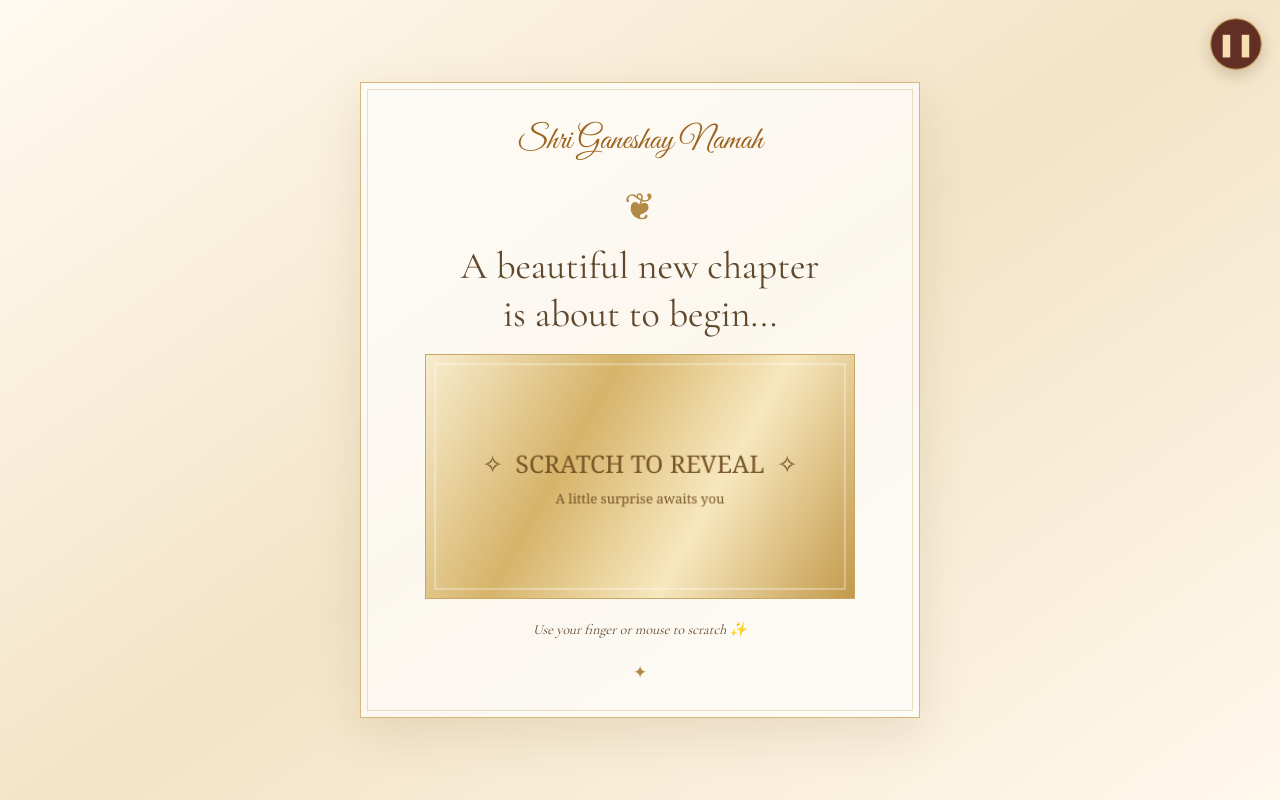
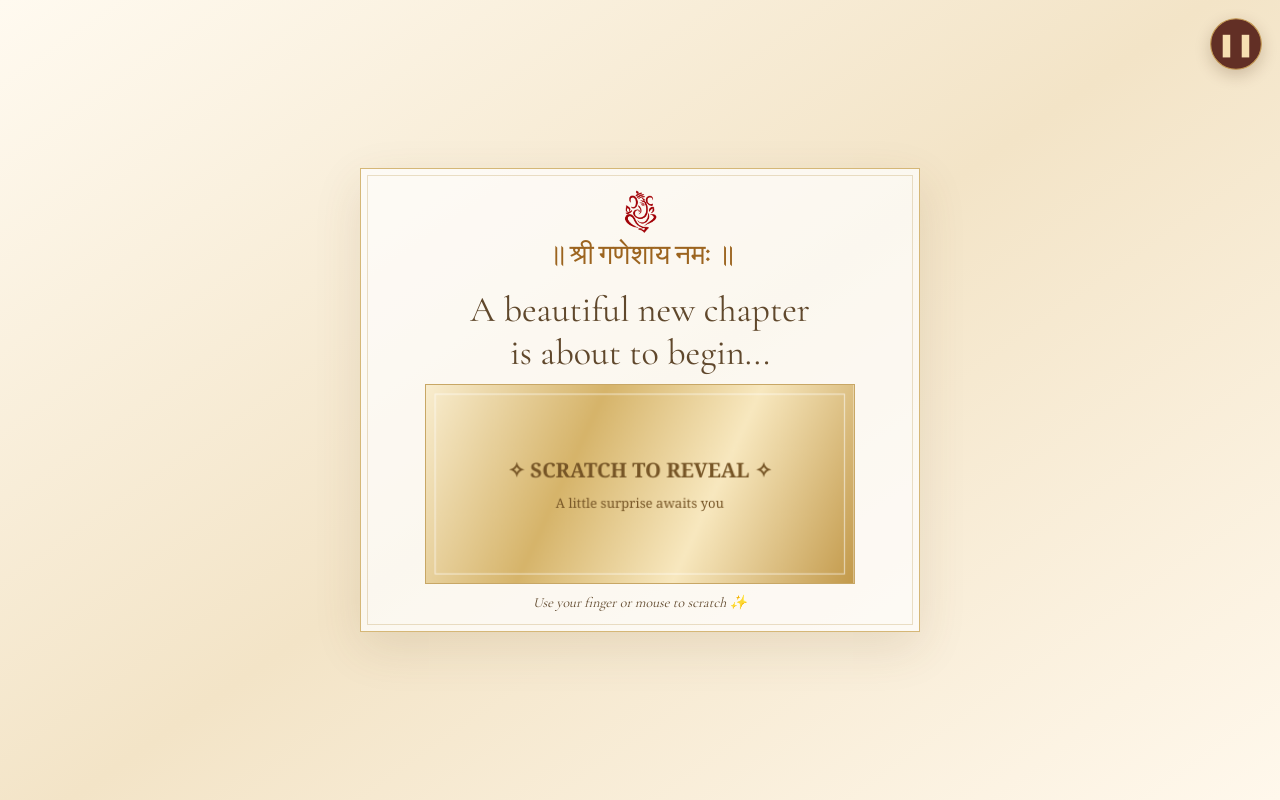
Before and after one commit to ForeverUs29/wedding-invite, a React (Vite) app: page / in a window 1280 px wide. Both pictures are taken after a click on the button "Open wedding invitation". Built offline with nearby package versions, Linux system fonts and the light colour scheme.

Commit message:
Update wedding invitation

```diff
--- a/src/components/ScratchReveal.jsx
+++ b/src/components/ScratchReveal.jsx
@@ -7,64 +7,115 @@ function ScratchReveal({ onContinue }) {
   const scratchCount = useRef(0);
   const [revealed, setRevealed] = useState(false);
 
+  useEffect(() => {
+    if (revealed) return;
 
-  useEffect(() => {
     const canvas = canvasRef.current;
     if (!canvas) return;
 
+    const drawCanvas = () => {
       const rect = canvas.getBoundingClientRect();
-    canvas.width = rect.width;
-    canvas.height = rect.height;
+
+      if (!rect.width || !rect.height) return;
+
+      const dpr = window.devicePixelRatio || 1;
+
+      canvas.width = Math.round(rect.width * dpr);
+      canvas.height = Math.round(rect.height * dpr);
 
       const ctx = canvas.getContext("2d");
       if (!ctx) return;
 
+      ctx.setTransform(dpr, 0, 0, dpr, 0, 0);
+
+      const width = rect.width;
+      const height = rect.height;
+
       const gradient = ctx.createLinearGradient(
-      0, 0, canvas.width, canvas.height
+        0,
+        0,
+        width,
+        height
       );
+
       gradient.addColorStop(0, "#f9edcf");
       gradient.addColorStop(0.35, "#d6b46a");
       gradient.addColorStop(0.65, "#f8e8bf");
       gradient.addColorStop(1, "#c39a4b");
 
       ctx.fillStyle = gradient;
-    ctx.fillRect(0, 0, canvas.width, canvas.height);
+      ctx.fillRect(0, 0, width, height);
 
       ctx.strokeStyle = "rgba(255,255,255,0.65)";
       ctx.lineWidth = 1;
-    ctx.strokeRect(9, 9, canvas.width - 18, canvas.height - 18);
+      ctx.strokeRect(
+        9,
+        9,
+        width - 18,
+        height - 18
+      );
 
       ctx.fillStyle = "#765526";
       ctx.textAlign = "center";
       ctx.textBaseline = "middle";
-    ctx.font = "24px Georgia, serif";
-    ctx.fillText("✧  SCRATCH TO REVEAL  ✧", canvas.width / 2, canvas.height / 2 - 10);
+
+      ctx.font = `bold ${Math.min(
+        20,
+        Math.max(13, width / 19)
+      )}px Georgia, serif`;
+
+      ctx.fillText(
+        "✧ SCRATCH TO REVEAL ✧",
+        width / 2,
+        height / 2 - 12
+      );
 
       ctx.font = "13px Georgia, serif";
-    ctx.fillText("A little surprise awaits you", canvas.width / 2, canvas.height / 2 + 23);
-  }, []);
+
+      ctx.fillText(
+        "A little surprise awaits you",
+        width / 2,
+        height / 2 + 20
+      );
+    };
+
+    drawCanvas();
+
+    const observer = new ResizeObserver(drawCanvas);
+    observer.observe(canvas);
+
+    return () => observer.disconnect();
+  }, [revealed]);
 
   const scratch = (event) => {
     const canvas = canvasRef.current;
+
     if (!canvas || revealed) return;
 
     const ctx = canvas.getContext("2d");
     if (!ctx) return;
 
     const rect = canvas.getBoundingClientRect();
+
+    const dpr = window.devicePixelRatio || 1;
+
     const x = event.clientX - rect.left;
     const y = event.clientY - rect.top;
 
     ctx.globalCompositeOperation = "destination-out";
+
     ctx.beginPath();
-    ctx.arc(x, y, 24, 0, Math.PI * 2);
+    ctx.arc(x, y, 25, 0, Math.PI * 2);
     ctx.fill();
 
     scratchCount.current += 1;
 
     if (scratchCount.current % 8 === 0) {
       const pixels = ctx.getImageData(
-        0, 0, canvas.width, canvas.height
+        0,
+        0,
+        canvas.width,
+        canvas.height
       ).data;
 
       let transparent = 0;
@@ -72,10 +123,16 @@ function ScratchReveal({ onContinue }) {
 
       for (let i = 3; i < pixels.length; i += 32) {
         total++;
-        if (pixels[i] < 50) transparent++;
+
+        if (pixels[i] < 50) {
+          transparent++;
+        }
       }
 
-      if (total > 0 && transparent / total > 0.38) {
+      if (
+        total > 0 &&
+        transparent / total > 0.38
+      ) {
         setRevealed(true);
       }
     }
@@ -83,12 +140,18 @@ function ScratchReveal({ onContinue }) {
 
   const startScratch = (event) => {
     isScratching.current = true;
-    event.currentTarget.setPointerCapture?.(event.pointerId);
+
+    event.currentTarget.setPointerCapture?.(
+      event.pointerId
+    );
+
     scratch(event);
   };
 
   const moveScratch = (event) => {
-    if (isScratching.current) scratch(event);
+    if (isScratching.current) {
+      scratch(event);
+    }
   };
 
   const stopScratch = () => {
@@ -96,30 +159,27 @@ function ScratchReveal({ onContinue }) {
   };
 
   return (
-    <section className="scratch-reveal-page" style={styles.page}>
+    <section
+      className="scratch-reveal-page"
+      style={styles.page}
+    >
+      <div style={styles.card}>
 
-     <div style={styles.card}>
-<p
-  style={{
-    fontFamily: "'Great Vibes', 'Brush Script MT', cursive",
-    fontSize: "clamp(22px, 5vw, 32px)",
-    fontWeight: "400",
-    color: "#9C641F",
-    letterSpacing: "0px",
-    textAlign: "center",
-    margin: "0 auto 20px",
-    lineHeight: "1.5",
-    width: "100%",
-    maxWidth: "100%",
-    boxSizing: "border-box",
-    overflowWrap: "break-word",
-    padding: "0 8px",
-  }}
->
-  Shri Ganeshay Namah
+        {/* SMALL BAPPA IMAGE */}
+
+        <div style={styles.ganeshSection}>
+          <img
+            src="/bappa.png"
+            alt="Shree Ganesh"
+            style={styles.bappaImage}
+          />
+
+          <p style={styles.ganeshText}>
+            ॥ श्री गणेशाय नमः ॥
           </p>
+        </div>
 
-  <div style={styles.ornament}>❦</div>
+        {/* HEADING */}
 
         <h2 style={styles.heading}>
           A beautiful new chapter
@@ -127,13 +187,22 @@ function ScratchReveal({ onContinue }) {
           is about to begin...
         </h2>
 
-
+        {/* SCRATCH AREA */}
 
         <div style={styles.scratchArea}>
+
           <div style={styles.hiddenMessage}>
-  <h3 style={styles.names}>Riya &amp; Hardik</h3>
-  <div style={styles.divider}>✧ ❦ ✧</div>
-  <p style={styles.weddingText}>ARE GETTING MARRIED!</p>
+            <h3 style={styles.names}>
+              Riya &amp; Hardik
+            </h3>
+
+            <div style={styles.divider}>
+              ✧ ✧
+            </div>
+
+            <p style={styles.weddingText}>
+              ARE GETTING MARRIED!
+            </p>
           </div>
 
           {!revealed && (
@@ -144,9 +213,12 @@ function ScratchReveal({ onContinue }) {
               onPointerMove={moveScratch}
               onPointerUp={stopScratch}
               onPointerCancel={stopScratch}
+              onLostPointerCapture={stopScratch}
             />
           )}
         </div>
+
+        {/* REVEAL BUTTON OR HINT */}
 
         {revealed ? (
           <div style={styles.revealActions}>
@@ -154,15 +226,20 @@ function ScratchReveal({ onContinue }) {
               A new journey, a lifetime of love. ❤️
             </p>
 
-            <button style={styles.button} onClick={onContinue}>
-              Open Your Invitation &nbsp; →
+            <button
+              type="button"
+              style={styles.button}
+              onClick={onContinue}
+            >
+              Open Your Invitation →
             </button>
           </div>
         ) : (
-          <p style={styles.hint}>Use your finger or mouse to scratch ✨</p>
+          <p style={styles.hint}>
+            Use your finger or mouse to scratch ✨
+          </p>
         )}
 
-        <div style={styles.footerOrnament}>✦</div>
       </div>
     </section>
   );
@@ -172,58 +249,80 @@ const styles = {
   page: {
     boxSizing: "border-box",
     width: "100%",
-    minHeight: "100vh",
-    padding: "48px 18px",
+    minHeight: "100dvh",
+    padding: "10px 12px",
     display: "flex",
     justifyContent: "center",
     alignItems: "center",
-    background: "linear-gradient(145deg, #fffaf0, #f3e4c7, #fff8ec)",
-    fontFamily: "'Cormorant Garamond', Georgia, serif",
+    overflowY: "auto",
+    background:
+      "linear-gradient(145deg, #fffaf0, #f3e4c7, #fff8ec)",
+    fontFamily:
+      "'Cormorant Garamond', Georgia, serif",
     color: "#60482c",
   },
+
   card: {
     boxSizing: "border-box",
     width: "100%",
     maxWidth: "560px",
-    padding: "34px 22px",
+    padding: "clamp(12px, 2.5dvh, 24px) 16px",
     textAlign: "center",
     background: "rgba(255,255,255,0.72)",
     border: "1px solid #d5b777",
     outline: "1px solid rgba(181,143,70,0.28)",
     outlineOffset: "-8px",
-    boxShadow: "0 16px 45px rgba(104,75,35,0.12)",
+    boxShadow:
+      "0 16px 45px rgba(104,75,35,0.12)",
   },
-  ornament: {
-    fontSize: "38px",
-    color: "#b28a45",
-    marginBottom: "12px",
+
+  ganeshSection: {
+    display: "flex",
+    flexDirection: "column",
+    alignItems: "center",
+    justifyContent: "center",
+    gap: "3px",
+    marginBottom: "clamp(6px, 1.5dvh, 12px)",
   },
-  eyebrow: {
-    fontSize: "11px",
-    letterSpacing: "3px",
-    margin: "0 0 18px",
+
+  bappaImage: {
+    display: "block",
+    width: "clamp(38px, 6dvh, 55px)",
+    height: "clamp(38px, 6dvh, 55px)",
+    objectFit: "contain",
+    margin: "0 auto",
+    flexShrink: 0,
   },
+
+  ganeshText: {
+    fontFamily:
+      "'Great Vibes', 'Brush Script MT', cursive",
+    fontSize: "clamp(19px, 4.5vw, 28px)",
+    fontWeight: 400,
+    color: "#9C641F",
+    textAlign: "center",
+    margin: 0,
+    lineHeight: 1.3,
+  },
+
   heading: {
     fontWeight: 400,
-    fontSize: "clamp(27px, 6vw, 38px)",
-    lineHeight: 1.25,
-    margin: "0 0 16px",
+    fontSize: "clamp(24px, 5vw, 36px)",
+    lineHeight: 1.2,
+    margin: "0 0 10px",
   },
-  description: {
-    fontSize: "16px",
-    lineHeight: 1.7,
-    margin: "0 auto 25px",
-  },
+
   scratchArea: {
     position: "relative",
     width: "100%",
     maxWidth: "430px",
-    height: "245px",
+    height: "clamp(130px, 25dvh, 220px)",
     margin: "0 auto",
     border: "1px solid #c8a765",
     background: "#fffaf0",
     overflow: "hidden",
   },
+
   hiddenMessage: {
     position: "absolute",
     inset: 0,
@@ -234,37 +333,28 @@ const styles = {
     padding: "12px",
     boxSizing: "border-box",
   },
-  smallLabel: {
-    fontSize: "10px",
-    letterSpacing: "2px",
-  },
+
   names: {
-    fontFamily: "'Great Vibes', 'Brush Script MT', cursive",
-    fontSize: "clamp(35px, 8vw, 49px)",
+    fontFamily:
+      "'Great Vibes', 'Brush Script MT', cursive",
+    fontSize: "clamp(32px, 7vw, 49px)",
     fontWeight: 400,
-    margin: "10px 0",
+    margin: "5px 0",
     color: "#9a7138",
   },
+
   divider: {
     color: "#b18a48",
-    fontSize: "19px",
-    margin: "2px 0 7px",
+    fontSize: "17px",
+    margin: "2px 0 5px",
   },
+
   weddingText: {
-    fontSize: "13px",
-    letterSpacing: "2px",
+    fontSize: "12px",
+    letterSpacing: "1.5px",
     margin: "5px 0",
   },
-  date: {
-    fontSize: "17px",
-    letterSpacing: "2px",
-    margin: "10px 0 4px",
-  },
-  place: {
-    fontSize: "12px",
-    letterSpacing: "3px",
-    margin: "3px 0",
-  },
+
   canvas: {
     position: "absolute",
     inset: 0,
@@ -273,35 +363,38 @@ const styles = {
     cursor: "crosshair",
     touchAction: "none",
   },
+
   hint: {
     fontSize: "14px",
     fontStyle: "italic",
-    margin: "22px 0 8px",
+    margin: "10px 0 0",
   },
+
   revealActions: {
-    marginTop: "22px",
+    marginTop: "10px",
   },
+
   congratulations: {
-    fontSize: "17px",
+    fontSize: "15px",
     fontStyle: "italic",
-    marginBottom: "20px",
+    margin: "0 0 10px",
   },
+
   button: {
     display: "inline-block",
-    padding: "14px 22px",
+    padding: "11px 20px",
     border: "1px solid #b28a45",
-    background: "linear-gradient(135deg, #c6a15b, #a77a35)",
+    borderRadius: "4px",
+    background:
+      "linear-gradient(135deg, #c6a15b, #a77a35)",
     color: "#fffdf7",
     fontFamily: "inherit",
-    fontSize: "16px",
+    fontSize: "15px",
+    fontWeight: 700,
     letterSpacing: "0.5px",
     cursor: "pointer",
-    boxShadow: "0 5px 15px rgba(120,83,29,0.16)",
-  },
-  footerOrnament: {
-    marginTop: "24px",
-    fontSize: "17px",
-    color: "#b28a45",
+    boxShadow:
+      "0 5px 15px rgba(120,83,29,0.16)",
   },
 };
 
--- a/src/components/WeddingJourney.jsx
+++ b/src/components/WeddingJourney.jsx
@@ -2,6 +2,19 @@
 import { useRef, useState } from "react";
 import "./WeddingJourney.css";
 import WeddingCountdown from "./WeddingCountdown";
+
+// Bappa image used at the top of each invitation page
+function BappaBlessing() {
+  return (
+    <div className="royal-bappa-blessing">
+      <img
+        src="/bappa.png"
+        alt="Shree Ganesh"
+        className="royal-bappa-image"
+      />
+    </div>
+  );
+}
 
 const events = [
   {
@@ -84,18 +97,14 @@ export default function WeddingJourney() {
       {/* Decorative border */}
       <div className="royal-border" aria-hidden="true" />
 
-      {/* WELCOME — CUSTOM LOGO */}
+      {/* WELCOME SCREEN */}
       {screen === "welcome" && (
         <section className="royal-screen royal-welcome">
-
-
-
           <img
             src="/wedding-logo.png"
             alt="Riya and Hardik wedding logo — #dilHARIYA"
             className="royal-logo"
           />
-
 
           <button
             className="royal-button"
@@ -109,13 +118,11 @@ export default function WeddingJourney() {
       {/* MEET THE FAMILIES */}
       {screen === "families" && (
         <section className="royal-screen royal-families">
-          <div className="royal-ornament">✧ ❦ ✧</div>
+          <BappaBlessing />
 
           <p className="royal-eyebrow">
             WITH THE BLESSINGS &amp; LOVE OF OUR FAMILIES
           </p>
-
-          <h1 className="royal-heading">A Sacred Union</h1>
 
           <div className="royal-family-details">
             <h2 className="royal-person-name">Riya</h2>
@@ -123,11 +130,15 @@ export default function WeddingJourney() {
             <p className="royal-relation">
               Granddaughter of
             </p>
+
             <p className="royal-family-name">
-             Late Smt. Parvati Devi & Late Shri B.L. Yadav
+              Late Smt. Parvati Devi &amp; Late Shri B.L. Yadav
             </p>
 
-            <p className="royal-relation">Daughter of</p>
+            <p className="royal-relation">
+              Daughter of
+            </p>
+
             <p className="royal-family-name">
               Mrs. Meena Yadav and Mr. Sanjay Yadav
             </p>
@@ -140,23 +151,29 @@ export default function WeddingJourney() {
               is all set to tie the knot with
             </p>
 
-            <h2 className="royal-person-name">Hardik</h2>
+            <h2 className="royal-person-name">
+              Hardik
+            </h2>
 
             <p className="royal-relation">
               Grandson of
             </p>
+
             <p className="royal-family-name">
               Groom's Grandparents' Names
             </p>
 
-            <p className="royal-relation">Son of</p>
+            <p className="royal-relation">
+              Son of
+            </p>
+
             <p className="royal-family-name">
               Groom's Parents' Names
             </p>
           </div>
 
           <p className="royal-description">
-            Together with our families, we joyfully invite you
+            We joyfully invite you
             to celebrate this beautiful beginning.
           </p>
 
@@ -176,10 +193,10 @@ export default function WeddingJourney() {
         </section>
       )}
 
-      {/* ALL FOUR EVENTS ON ONE PAGE */}
+      {/* ALL FOUR CELEBRATIONS */}
       {screen === "celebrations" && (
         <section className="royal-screen royal-celebrations">
-          <div className="royal-ornament">✧ ∞ ✧</div>
+          <BappaBlessing />
 
           <p className="royal-eyebrow">
             #dilHARIYA
@@ -188,7 +205,6 @@ export default function WeddingJourney() {
           <h1 className="royal-heading">
             The Wedding Celebrations
           </h1>
-
 
           <p className="royal-event-instruction">
             Tap any celebration to open its invitation
@@ -209,9 +225,7 @@ export default function WeddingJourney() {
                   {event.title}
                 </span>
 
-                <span className="royal-tile-date">
-                  {event.date}
-                </span>
+
 
                 <span className="royal-tile-action">
                   View Invitation →
@@ -239,18 +253,13 @@ export default function WeddingJourney() {
       {/* FINAL WISHES */}
       {screen === "wishes" && (
         <section className="royal-screen royal-wishes">
-
           <div className="final-invitation-content">
-
-  <div className="final-floral-symbol">
-    ❀ ✦ ❀
-  </div>
+            <BappaBlessing />
 
             <h1 className="final-blessing-heading">
-    Your presence, love and blessings will make our celebrations even more special.
+              Your presence, love and blessings will make
+              our celebrations even more special.
             </h1>
-
-
 
             <div className="final-gold-divider">
               ✦ ❀ ✦
@@ -277,22 +286,23 @@ export default function WeddingJourney() {
 
 <div className="final-rsvp">
   <span className="final-rsvp-title">
-      RSVP
+    INVITATION BY
   </span>
 
-    <strong>Sanjay Yadav and Family</strong>
+  <strong>
+    Sanjay Yadav &amp; Meena Yadav
+  </strong>
 
   <a href="tel:9450408936">
     9450408936
   </a>
 </div>
 
+
             <p className="final-ending-symbol">
               ❀
             </p>
-
           </div>
-
 
           <button
             className="royal-button"
@@ -303,7 +313,7 @@ export default function WeddingJourney() {
         </section>
       )}
 
-      {/* INDIVIDUAL EVENT INVITATION */}
+      {/* INDIVIDUAL EVENT INVITATIONS */}
       {selectedEvent && (
         <div
           className={`royal-event-overlay theme-${selectedEvent.id}`}
@@ -320,9 +330,7 @@ export default function WeddingJourney() {
               ✕
             </button>
 
-            <div className="royal-ornament">
-              ✧ ❦ ✧
-            </div>
+            <BappaBlessing />
 
             <p className="royal-eyebrow">
               YOU ARE CORDIALLY INVITED
@@ -343,24 +351,22 @@ export default function WeddingJourney() {
                 </p>
 
                 <p className="royal-event-message">
-      {selectedEvent.message}
+                  {selectedEvent.invitation}
                 </p>
               </>
             )}
-
-
 
             <div className="royal-detail-divider">
               ✦
             </div>
 
 
+<div className="royal-event-information">
+  <p>📅 {selectedEvent.date}</p>
+  <p>🕰️ {selectedEvent.time}</p>
+  <p>📍 {selectedEvent.venue}</p>
+</div>
 
-            <div className="royal-event-information">
-              <p>❦ {selectedEvent.date}</p>
-              <p>◷ {selectedEvent.time}</p>
-              <p>⌖ {selectedEvent.venue}</p>
-            </div>
 
             <a
               className="royal-map-button"
@@ -371,18 +377,22 @@ export default function WeddingJourney() {
               📍 View Location
             </a>
 
-
             <button
               type="button"
               className="all-wedding-events-btn"
-  onClick={() => setSelectedEvent(null)}
+              onClick={closeEvent}
             >
-  <span className="all-events-arrow" aria-hidden="true">
+              <span
+                className="all-events-arrow"
+                aria-hidden="true"
+              >
                 ←
               </span>
-  <span>All Wedding Events</span>
+
+              <span>
+                All Wedding Events
+              </span>
             </button>
-
           </div>
         </div>
       )}
```
Also changed, not shown: src/components/WeddingJourney.css (+297 -0 lines), public/bappa.png (added). Lines whose indentation alone changed are shown as unchanged.
